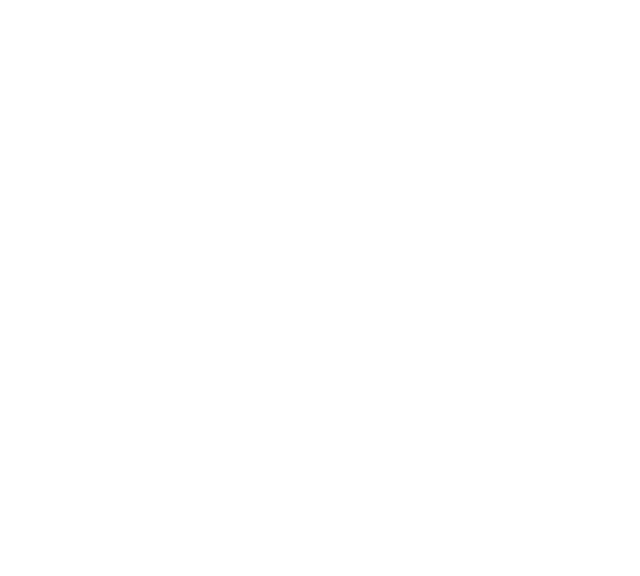
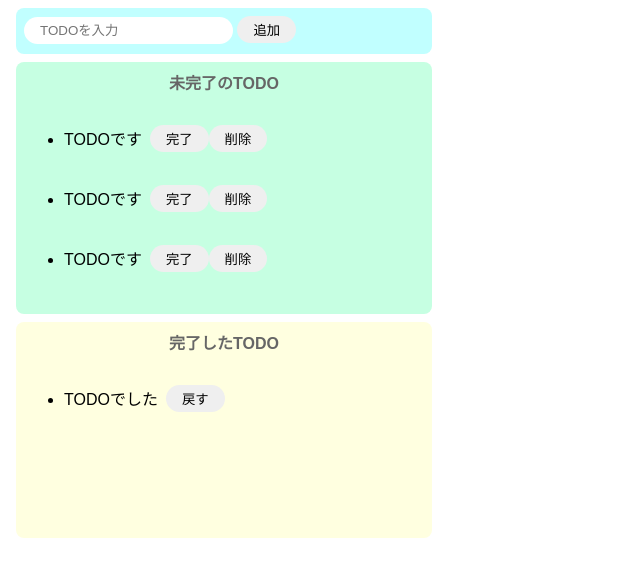
Before and after one commit to lbv180620/JS_TODO, a website built with Parcel: page index.html in a window 1280 px wide. Shown: the whole page, without its empty margins (0-640 px from the left). Built offline with nearby package versions, Linux system fonts and the light colour scheme.

Commit message:
マークアップを作成しました

```diff
--- a/index.html
+++ b/index.html
@@ -1,16 +1,54 @@
 <!DOCTYPE html>
 <html>
+  <head>
+    <title>TODO(JS)</title>
+    <meta charset="UTF-8" />
+  </head>
 
-<head>
-	<title>Parcel Sandbox</title>
-	<meta charset="UTF-8" />
-</head>
+  <body>
+    <div class="input-area">
+      <input placeholder="TODOを入力" />
+      <button>追加</button>
+    </div>
+    <div class="incompleted-area">
+      <p class="title">未完了のTODO</p>
+      <ul>
+        <li>
+          <!-- 後でCSSで横並びにするので、divタグが囲む -->
+          <div class="list-row">
+            <p>TODOです</p>
+            <button>完了</button>
+            <button>削除</button>
+          </div>
+        </li>
+        <li>
+          <div class="list-row">
+            <p>TODOです</p>
+            <button>完了</button>
+            <button>削除</button>
+          </div>
+        </li>
+        <li>
+          <div class="list-row">
+            <p>TODOです</p>
+            <button>完了</button>
+            <button>削除</button>
+          </div>
+        </li>
+      </ul>
+    </div>
+    <div class="completed-area">
+      <p class="title">完了したTODO</p>
+      <ul>
+        <li>
+          <div class="list-row">
+            <p>TODOでした</p>
+            <button>戻す</button>
+          </div>
+        </li>
+      </ul>
+    </div>
 
-<body>
-	<div id="app"></div>
-
-	<script src="src/index.js">
-	</script>
-</body>
-
+    <script src="src/index.js"></script>
+  </body>
 </html>
--- a/src/styles.css
+++ b/src/styles.css
@@ -1,3 +1,98 @@
 body {
   font-family: sans-serif;
 }
+
+/* ⑵共通input */
+input {
+  /* ①雰囲気を合わせるために角を丸くする */
+  border-radius: 16px;
+  /* ②枠線を消す */
+  border: none;
+  /* ③テキスト要素が左側に詰り過ぎなのでpaddingで調整 */
+  padding: 6px 16px;
+  /* ④フォーカスを当てると青い枠線がズレていて邪魔なので消す */
+  outline: none;
+}
+
+/* ⑶共通button */
+button {
+  /* ①inputに合わせて角に丸みを付ける */
+  border-radius: 16px;
+  /* ②inputに合わせて枠を消す */
+  border: none;
+  /* ③要素が内側に詰り過ぎなのでpaddingで調整 */
+  padding: 4px 16px;
+}
+
+button:hover {
+  /* ④フォーカスした時になにも起こらないので、hoverした時に色を付ける */
+  background-color: #ff7fff;
+  /* ⑤文字の色もhoverされた時白くなるようにする */
+  color: #ffffff;
+  /* ⑥hoverした時にマウスをカーソルを変える */
+  cursor: pointer;
+}
+
+/* ⑴input-area */
+.input-area {
+  /* ①スタイルしやすいように背景色を付ける */
+  background-color: #c1ffff;
+  /* ②高さと幅を決める */
+  width: 400px;
+  height: 30px;
+  /* ③要素が左側に寄って接地しているのでpaddingで解消 */
+  padding: 8px;
+  /* ④各areaのマージンが無くなってしまったのでmarginで調整 */
+  margin: 8px;
+  /* ⑤areaに角に丸みを持たせる */
+  border-radius: 8px;
+}
+
+/* ⑴incompleted-area */
+.incompleted-area {
+  background-color: #c6ffe2;
+  width: 400px;
+  /* incompleted-areaとcompleted-areaは高さが可変するので、最小限に高さを指定する */
+  min-height: 200px;
+  padding: 8px;
+  margin: 8px;
+  border-radius: 8px;
+}
+
+/* ⑴completed-area */
+.completed-area {
+  background-color: #ffffe0;
+  width: 400px;
+  min-height: 200px;
+  padding: 8px;
+  margin: 8px;
+  border-radius: 8px;
+}
+
+/* ⑷共通title */
+.title {
+  /* ①文字を中央に寄せる */
+  text-align: center; /* text-alignはテキストの横の並びの要素 */
+  /* ②pタグにデフォルトでマージンがされていて、少し空き過ぎているので上のmarginを0にする */
+  margin-top: 0;
+  /* ③タイトルなので太字にする */
+  font-weight: bold;
+  /* ④太字にしたことで少しインパクトが強くなってしまったので、色味を抑えて柔らかい印象にする */
+  color: #666666;
+}
+
+/* ⑸list-row */
+.list-row {
+  /* ①Flex Boxで整列させる */
+  display: flex;
+  /* ②タイトルとボタンで上下の幅がズレている感じがするので、横の中央を揃える */
+  align-items: center;
+  /* ③list-rowを複数並べた時、少し近いのでpaddingで調整 */
+  padding-bottom: 4px;
+}
+
+/* ⑹共通.list-row>p */
+.list-row > p {
+  /* ①タイトルがボタンに近いので、marginで調整 */
+  margin-right: 8px;
+}
```
